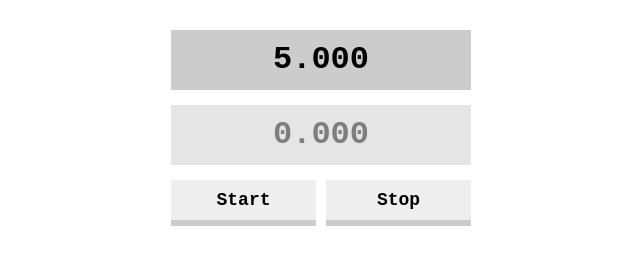
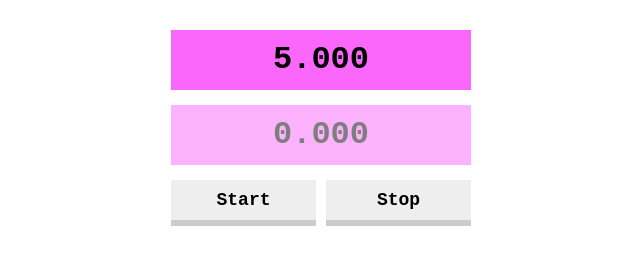
Before and after one commit to Kijimu7/5-sec-game, a plain HTML site: page index.html in a window 1280 px wide. Shown: the whole page, without its empty margins (319-959 px from the left). Drawn offline with Linux system fonts and the light colour scheme.

Commit message:
changed color

```diff
--- a/css/styles.css
+++ b/css/styles.css
@@ -9,7 +9,7 @@
 #target, #result{
     font-size: 32px;
     margin-bottom: 15px;
-    background: #ccc;
+    background: rgb(250, 103, 250);
     height: 60px;
     line-height: 60px;
 }
```
